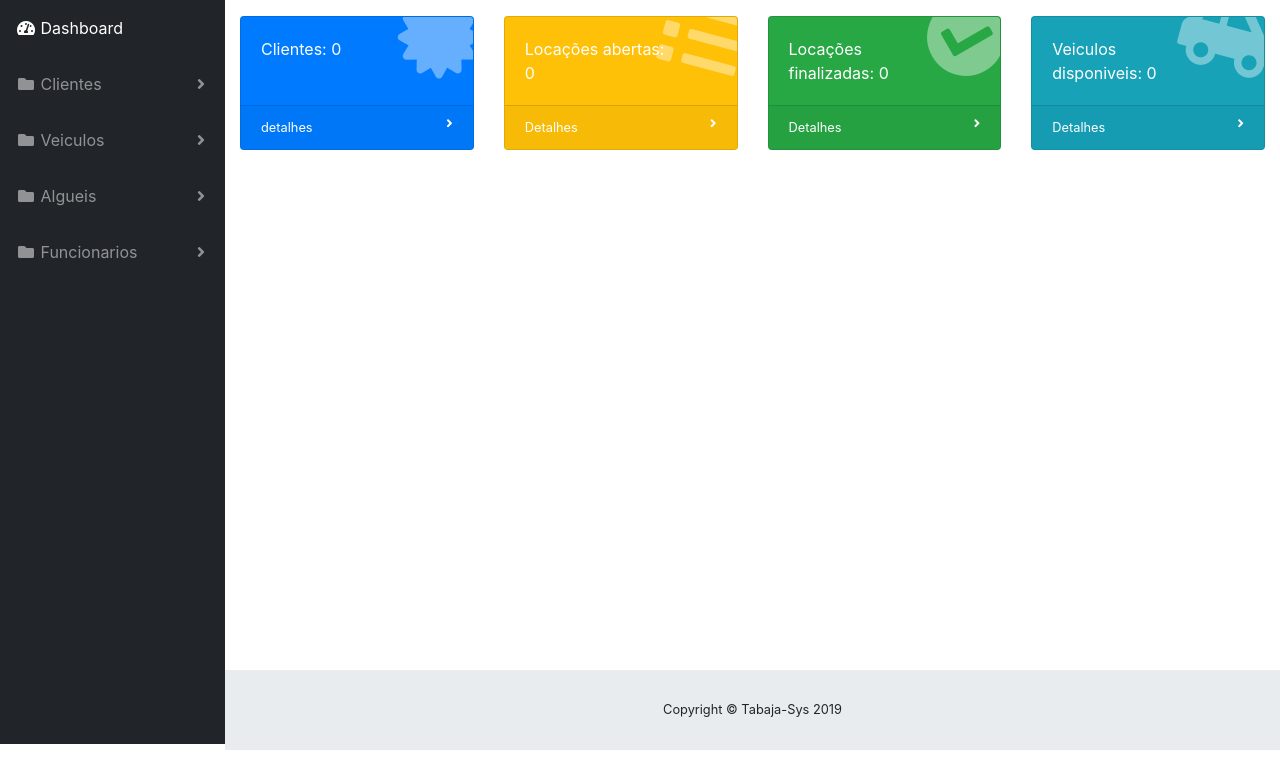
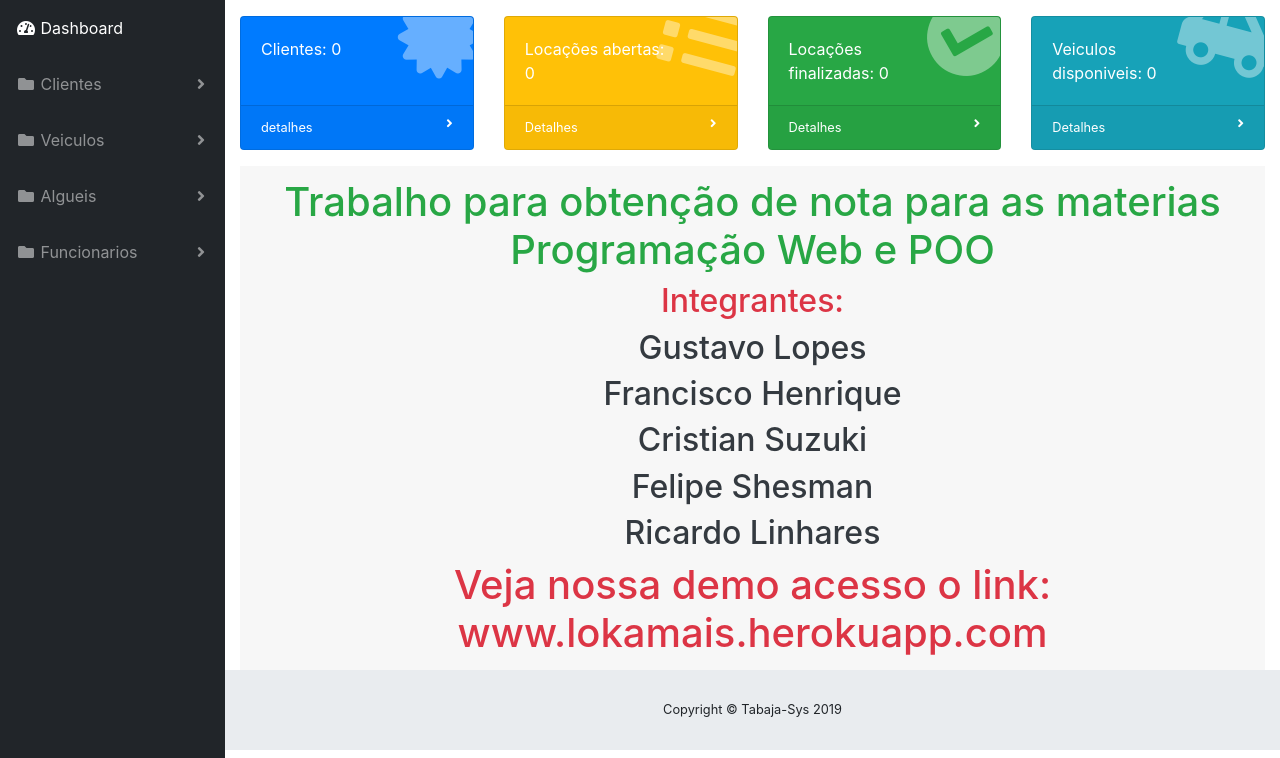
Before and after one commit to gustavolopesv3/locadoraDeVeiculos, a Django app: page / in a window 1280 px wide. Shown: the part 50-808 px from the top of the page. Run offline with Django 3.2, Linux system fonts and the light colour scheme; the visitor is signed in with stand-in values (Sample User, id 1); data that the repository does not hold is empty; some libraries are stand-ins or nearby versions.

Commit message:
mask e texto de apresentação tela inicio

```diff
--- a/templates/base.html
+++ b/templates/base.html
@@ -128,7 +128,6 @@
 
       <div class="container-fluid">
 
-
                 {% block conteudo %}
 
 
@@ -200,6 +199,17 @@
             </div>
           </div>
         </div>
+                    <div class="card-header">
+                        <h1 class="text-center text-success">Trabalho para obtenção de nota para as materias Programação Web e POO</h1>
+                        <h2 class="text-center text-danger">Integrantes:</h2>
+                        <h2 class="text-center text-dark">Gustavo Lopes</h2>
+                        <h2 class="text-center text-dark">Francisco Henrique</h2>
+                        <h2 class="text-center text-dark">Cristian Suzuki</h2>
+                        <h2 class="text-center text-dark">Felipe Shesman</h2>
+                        <h2 class="text-center text-dark">Ricardo Linhares</h2>
+                        <h1 class="text-danger text-center">Veja nossa demo acesso o link: www.lokamais.herokuapp.com   </h1>
+                    </div>
+
 
      {% endblock conteudo %}
 
```
Also changed, not shown: locadora/forms.py (+10 -0 lines).
